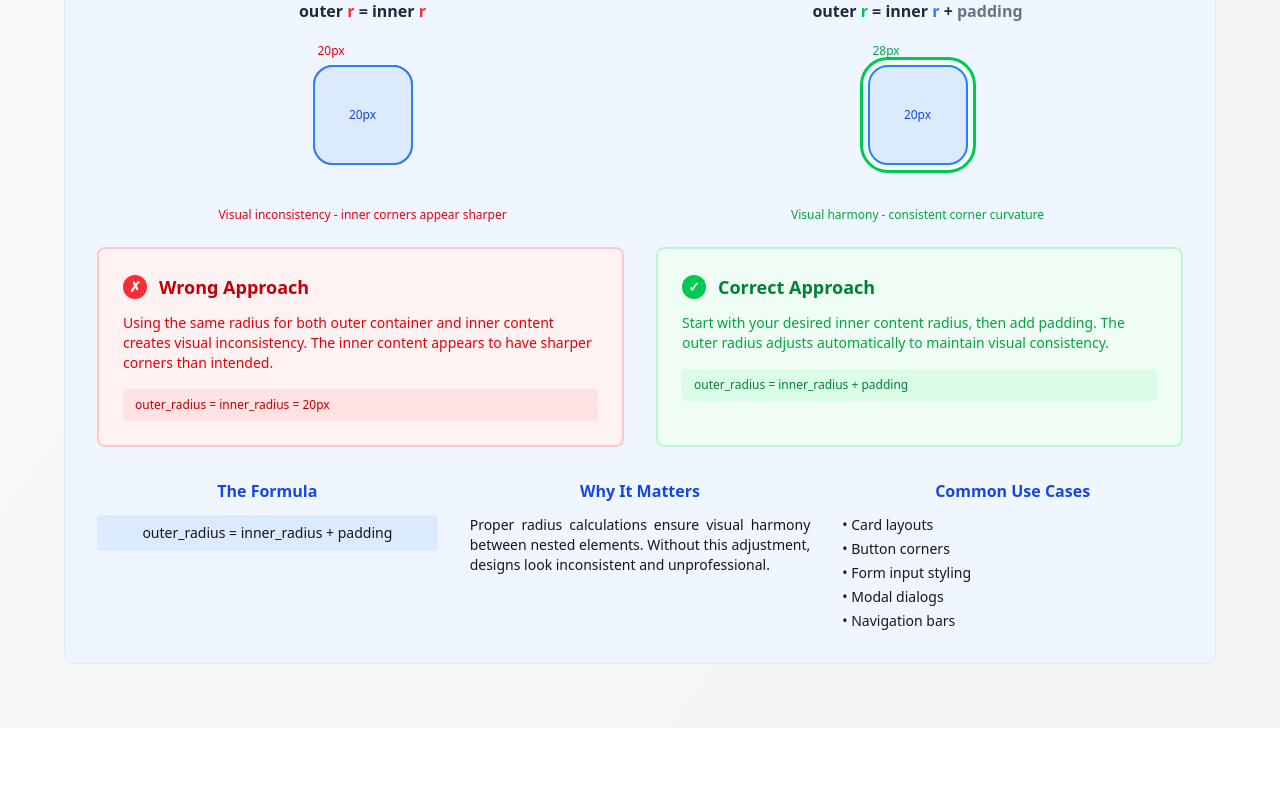
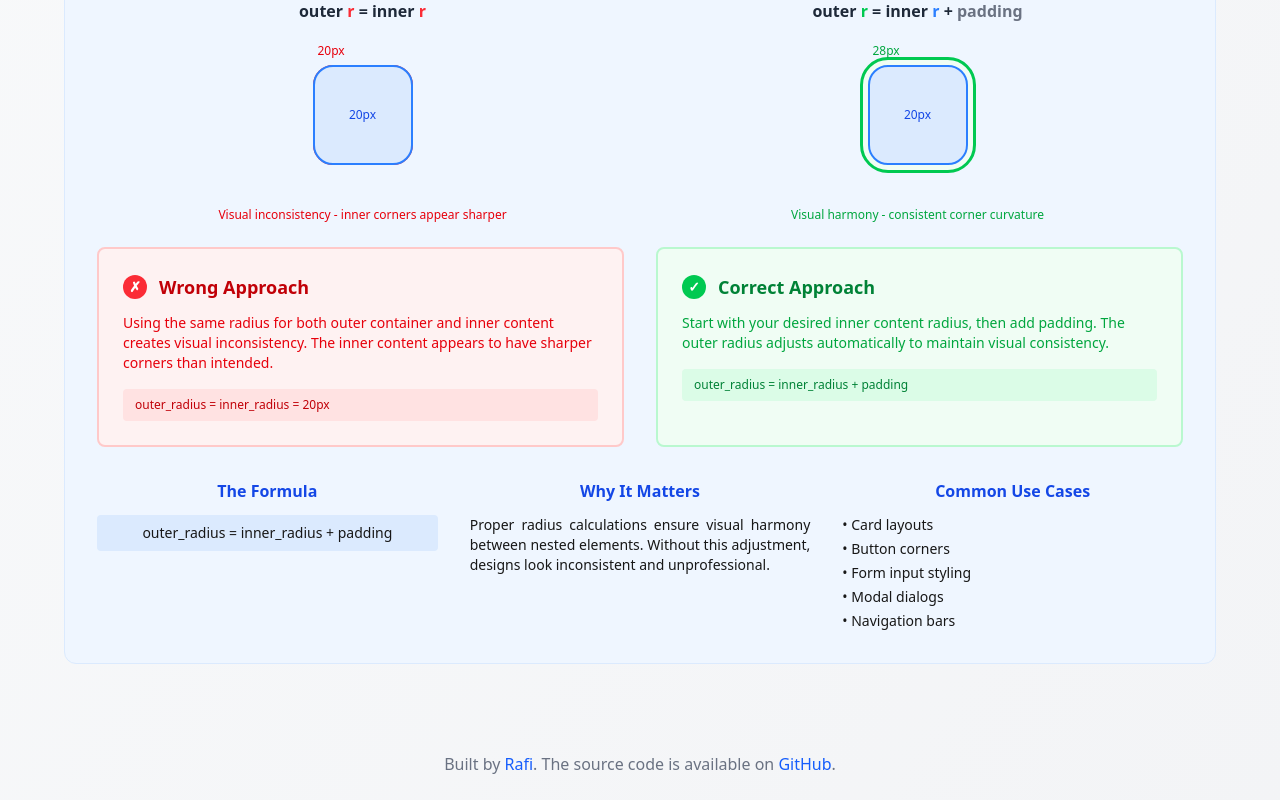
Before and after one commit to ahmadrafidev/rim, a Next.js app: page / in a window 1280 px wide. Shown: the part 966-1766 px from the top of the page. Before the commit the page ends 1694 px from the top, so only its background shows below. Built offline with nearby package versions, Linux system fonts and the light colour scheme.

Commit message:
add footer

```diff
--- a/app/page.tsx
+++ b/app/page.tsx
@@ -4,6 +4,7 @@ import { useState, memo, useCallback, useMemo, useEffect } from 'react';
 import dynamic from 'next/dynamic';
 import { RadiusDemo, ComparisonDemo } from '@/components/radius-demo';
 import { ThemeToggle } from '@/components/ui/theme-toggle';
+import { Footer } from '@/components/footer';
 import { calculateOuterRadius } from '@/utils/radius';
 
 const FloatingCalculatorPanel = dynamic(
@@ -214,6 +215,9 @@ const Home = memo(function Home() {
         isCollapsed={isPanelCollapsed}
         setIsCollapsed={handlePanelToggle}
       />
+
+      {/* Footer */}
+      <Footer />
     </div>
   );
 });
--- /dev/null
+++ b/components/footer.tsx
@@ -0,0 +1,29 @@
+import Link from "next/link"
+
+export function Footer() {
+  return (
+    <footer className="bg-transparent py-6 text-center" role="contentinfo">
+      <p className="text-gray-500 dark:text-gray-400 text-sm md:text-base font-normal">
+        Built by{" "}
+        <Link
+          href="https://x.com/rafiwiranaa"
+          target="_blank"
+          rel="noopener noreferrer"
+          className="text-blue-600 dark:text-blue-400 hover:text-blue-500 dark:hover:text-blue-300 transition-colors hover:underline font-medium"
+        >
+          Rafi
+        </Link>
+        . The source code is available on{" "}
+        <Link
+          href="https://github.com/ahmadrafidev/rim"
+          target="_blank"
+          rel="noopener noreferrer"
+          className="text-blue-600 dark:text-blue-400 hover:text-blue-500 dark:hover:text-blue-300 transition-colors hover:underline font-medium"
+        >
+          GitHub
+        </Link>
+        .
+      </p>
+    </footer>
+  )
+}
```
